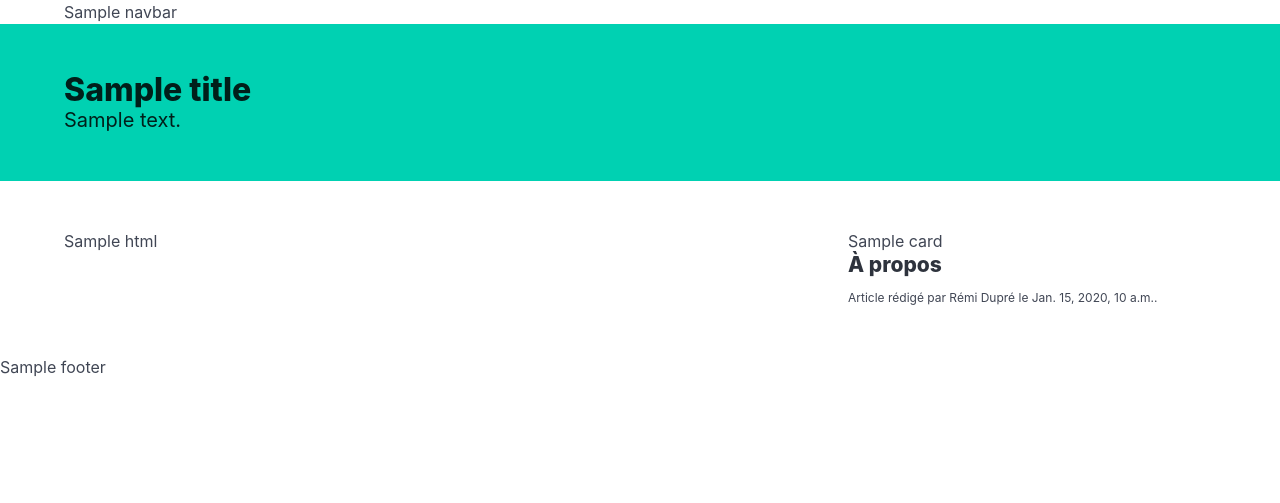
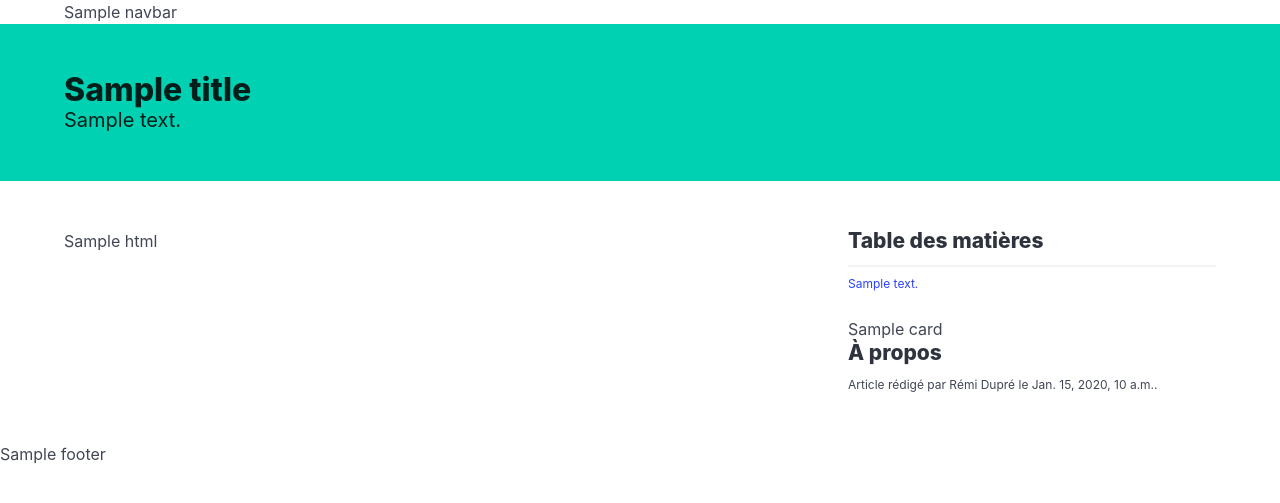
Before and after one commit to remi-dupre/facing, a Django app: template blog/templates/articles/index.html in a window 1280 px wide. Shown: the top 503 px of the page. Run offline with Django 3.2, Linux system fonts and the light colour scheme; the template is opened without the code that fills it: most values are stand-ins (such as "Sample title", 1, 10 or a date in 2020); parts of the project's set-up code (start-up, migrations or seed data) failed here and were passed over; some libraries are stand-ins or nearby versions.

Commit message:
Système de table des matières

```diff
--- a/blog/articles.py
+++ b/blog/articles.py
@@ -42,7 +42,7 @@ for cat in os.listdir(root_dir) :  # open each category directories
                 art_description['content'] = f.read()
                 art_description['html'] = markdown2.markdown(
                     art_description['content'],
-                    extras=["fenced-code-blocks", "code-color", "footnotes"]
+                    extras=["fenced-code-blocks", "code-color", "footnotes", "header-ids"]
                 )
 
             # Load article's cards
--- a/blog/templates/articles/index.html
+++ b/blog/templates/articles/index.html
@@ -50,6 +50,21 @@
             </div>
 
             <div class="column is-one-third">
+              <!-- Table of contents -->
+              <div class="content is-small" id="tableofcontents">
+                <h2>Table des matières</h2>
+                <hr>
+                <ul>
+                  {% for title in titles %}
+                  <li>
+                    <a href="#{{title.id}}" class="{{title.type}}">
+                      {{title.text}}
+                    </a>
+                  </li>
+                  {% endfor %}
+                </ul>
+              </div>
+
               {% for card in card_list %}
                 {{ card }}
               {% endfor %}
--- a/static/css/article.css
+++ b/static/css/article.css
@@ -1,4 +1,6 @@
 /** Custom style relating to articles */
+
+/* Dealing with cards */
 
 .card {
     display: block;
@@ -16,15 +18,17 @@
 }
 
 .card .title {
-      overflow: hidden;
-      white-space: nowrap;
-      text-overflow: ellipsis;
+    overflow: hidden;
+    white-space: nowrap;
+    text-overflow: ellipsis;
 }
 
 .card small {
     color: grey;
     font-size: 0.7em;
 }
+
+/* Integration of images inside article */
 
 .img-container {
     text-align: center;
@@ -33,3 +37,33 @@
 .img-container img {
     width: 30%;
 }
+
+/* Table of content's style */
+
+#tableofcontents hr {
+    margin: 5px 0px 8px 0px;
+}
+
+#tableofcontents ul {
+    margin: 0px;
+}
+
+#tableofcontents li {
+    margin: 0px;
+    list-style-type: none;
+}
+
+#tableofcontents li a {
+    display: inline-block;
+}
+
+#tableofcontents .h2 {
+    font-size: 16px;
+    margin-top: 6px
+}
+
+#tableofcontents .h3 {
+    font-size: 12px;
+    margin-left: 8px;
+    margin-top: 0px;
+}
```
Also changed, not shown: blog/views.py (+17 -0 lines).
